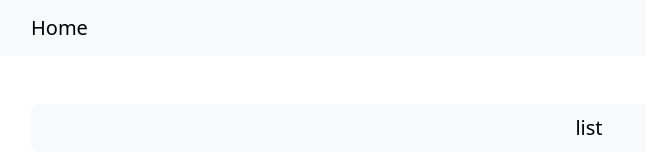
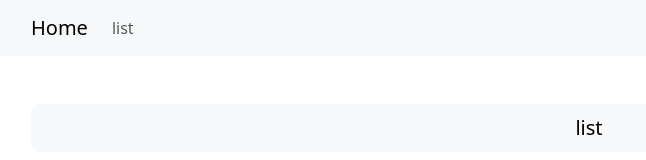
Before and after one commit to jenny-jione/hanja-web, a React (Create React App) app in the folder my-app/: page / in a window 1280 px wide. Shown: the top 160 px of the page, without its empty margins (51-697 px from the left). Built offline with nearby package versions, Linux system fonts and the light colour scheme.

Commit message:
design: Navbar에 list 추가

```diff
--- a/my-app/src/component/RBSNav.js
+++ b/my-app/src/component/RBSNav.js
@@ -1,6 +1,7 @@
 import React from 'react';
+import Container from 'react-bootstrap/Container';
 import Navbar from 'react-bootstrap/Navbar';
-import Container from 'react-bootstrap/Container';
+import Nav from 'react-bootstrap/Nav';
 
 
 function CommonNavbar() {
@@ -8,6 +9,9 @@ function CommonNavbar() {
         <Navbar className="justify-content-center" bg="light" data-bs-theme="light">
             <Container>
                 <Navbar.Brand href="/">Home</Navbar.Brand>
+                <Nav className="me-auto">
+                    <Nav.Link href="/list">list</Nav.Link>
+                </Nav>
             </Container>
         </Navbar>
     );
```
